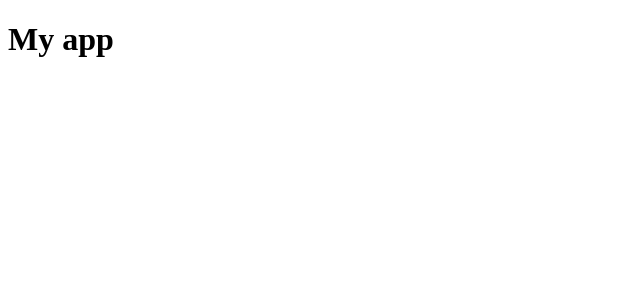
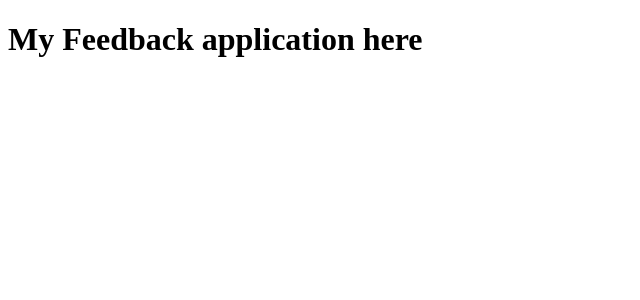
Before and after one commit to sahildhimandesigner/feedback-app, a React (Create React App) app: page / in a window 1280 px wide. Shown: the top 300 px of the page, without its empty margins (0-640 px from the left). Built offline with nearby package versions, Linux system fonts and the light colour scheme.

Commit message:
created component with jsx

```diff
--- a/src/App.js
+++ b/src/App.js
@@ -1,11 +1,6 @@
-import React from "react";
-import react, { createElement } from "react";
 
 function App(){
-    return react,createElement('div', {
-        className: 'container'},
-        React.createElement('h1', {}, 'My app')
-        )
+    return(<h1>My Feedback application here</h1>)
 }
 
 export default App;
```
